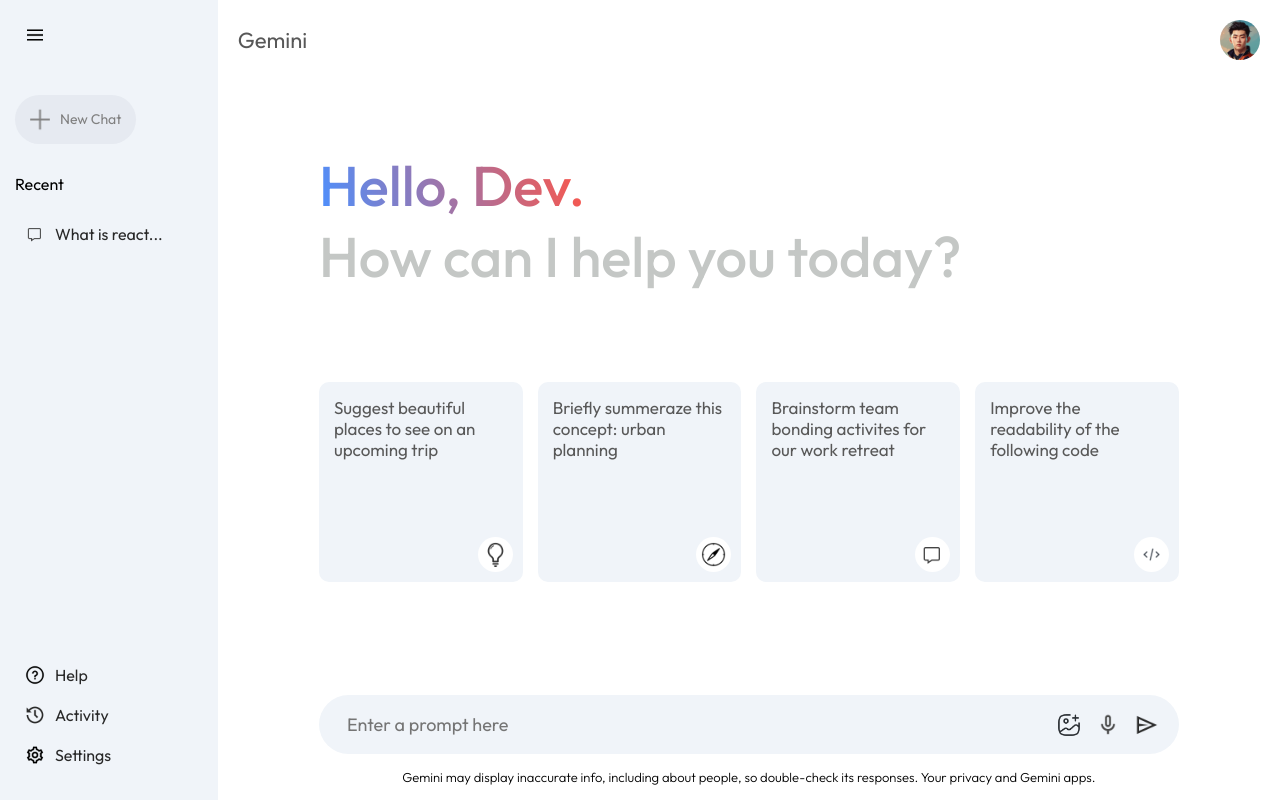
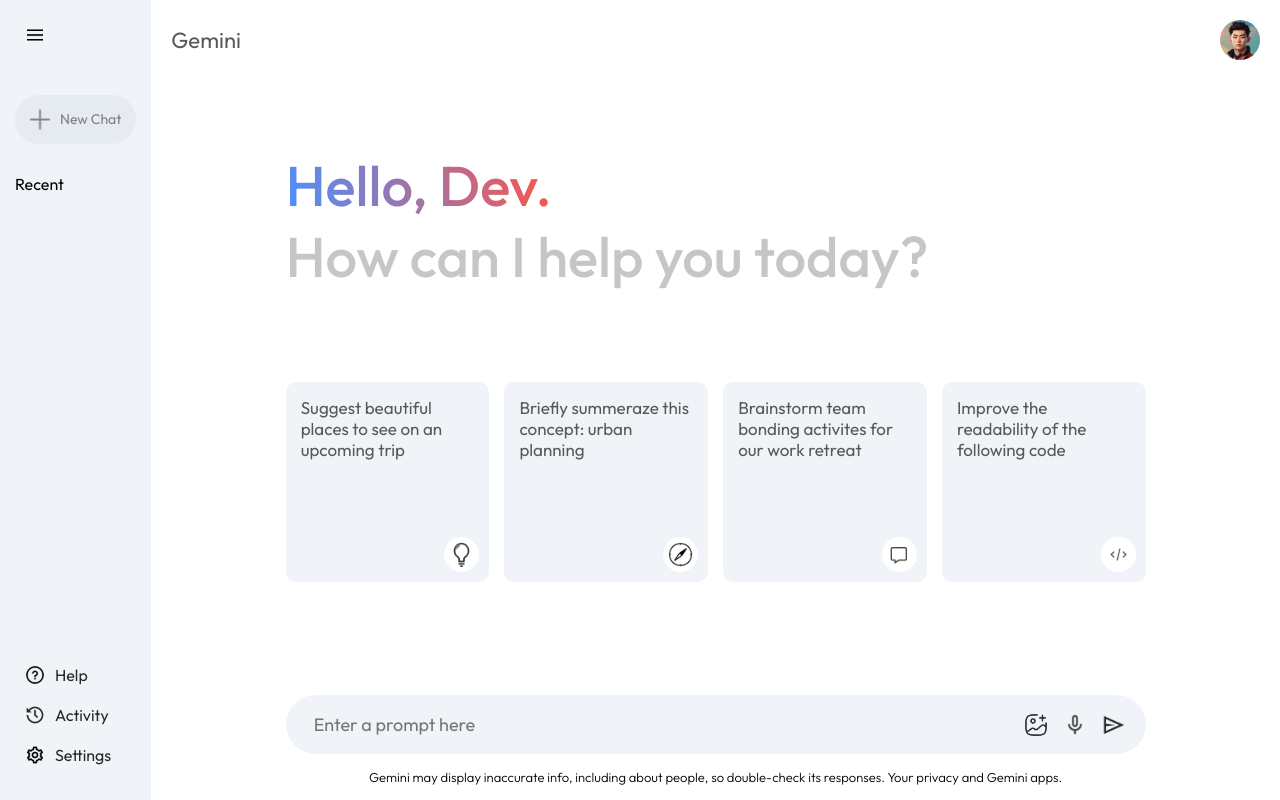
Before and after one commit to jackiejr18/react-gemini-clone, a React (Vite) app: page / in a window 1280 px wide. Both pictures are taken after a click on the picture 35 px from the left and 35 px from the top of the page. Built offline with nearby package versions, Linux system fonts and the light colour scheme.

Commit message:
recent side bar show last search

```diff
--- a/src/components/Sidebar/Sidebar.jsx
+++ b/src/components/Sidebar/Sidebar.jsx
@@ -1,10 +1,12 @@
-import React, { useState } from 'react'
+import React, { useContext, useState } from 'react'
 import './Sidebar.css'
 import {assets} from '../../assets/assets'
+import {Context} from '../../context/Context'
 
 const Sidebar = () => {
 
   const [extended, setExtended] = useState(false)
+  const {onSent, prevPrompts,setRecentPrompt} = useContext(Context)
 
   return (
     <div className='sidebar'>
@@ -17,10 +19,15 @@ const Sidebar = () => {
         {extended
         ?<div className='recent'>
         <p className='recent-title'>Recent</p>
-        <div className='recent-entry'>
-          <img src={assets.message_icon}/>
-          <p>What is react...</p>
-        </div>
+        {prevPrompts.map((item,index)=>{
+          return (
+            <div className='recent-entry'>
+              <img src={assets.message_icon}/>
+              <p>{item}...</p>
+            </div>
+          )
+        })}
+
       </div>
       :null
       }
--- a/src/context/Context.jsx
+++ b/src/context/Context.jsx
@@ -24,6 +24,7 @@ const ContextProvider = (props) => {
     setLoading(true)
     setShowResult(true)
     setRecentPrompt(input)
+    setPrevPrompts(prev=>[...prev,input])
     const response = await runChat(input)
     let responseArray = response.split('**');
     let newResponse;
```
